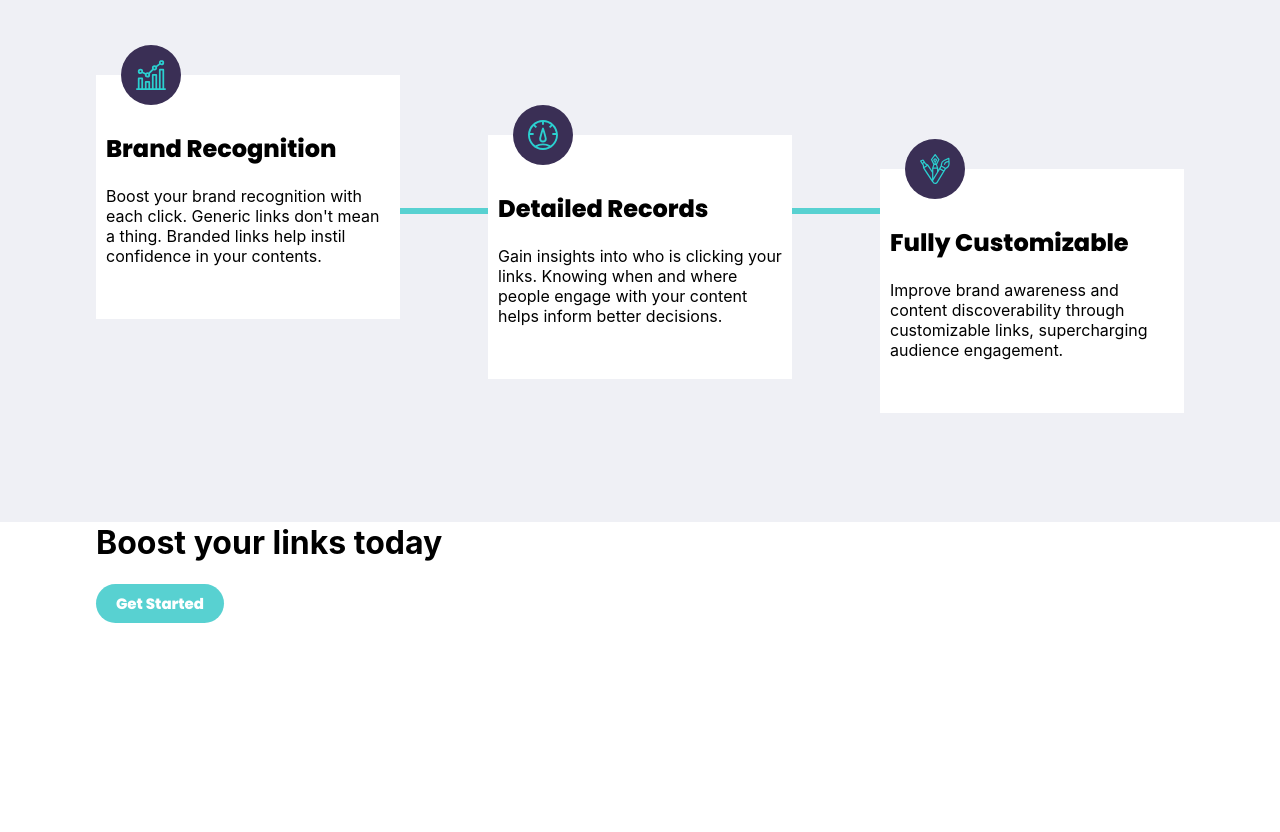
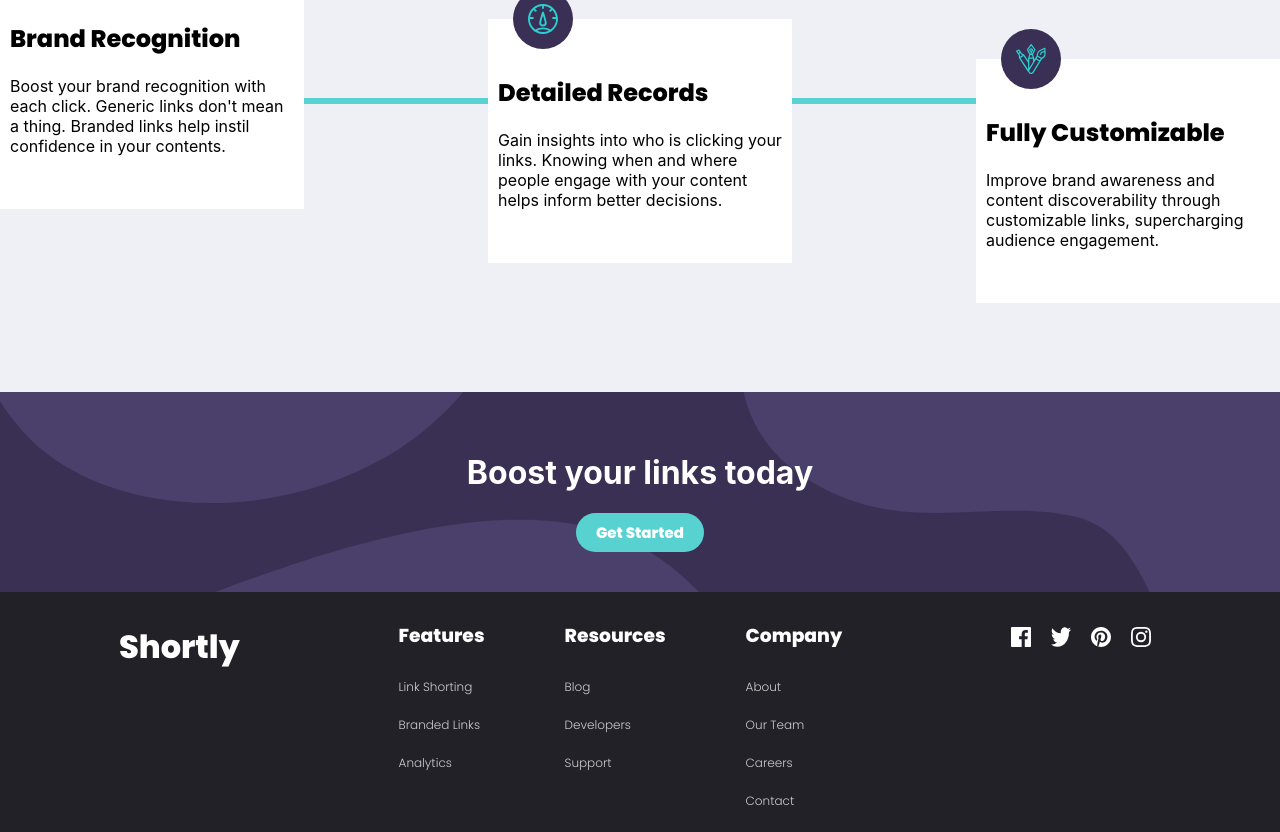
Before and after one commit to primelos/URL_shortening_API, a React (Create React App) app: page / in a window 1280 px wide. Shown: the part 1280-2112 px from the top of the page. Before the commit the page ends 1903 px from the top, so only its background shows below. Built offline with nearby package versions, Linux system fonts and the light colour scheme.

Commit message:
completed layout now working on mobile view, fixed copy state and color chnage

```diff
--- a/src/App.css
+++ b/src/App.css
@@ -2,4 +2,10 @@
   width: 100%;
   margin: 0 auto;
   overflow: hidden;
+
 }
+@media only screen and (max-width: 450px) {
+  .App {
+    overflow: initial;
+  }
+}
--- a/src/App.js
+++ b/src/App.js
@@ -4,27 +4,35 @@ import Navbar from "./components/navbar";
 import IntroBody from "./components/introBody";
 import styled from "styled-components";
 import Search from "./components/search";
-import AdvancedStatistics from "./components/advanceStatistics";
+// import AdvancedStatistics from "./components/advanceStatistics";
 import BoostLinks from "./components/boost";
+import Footer from "./components/footer";
 
 function App() {
   return (
+    <>
       <div className="App">
         <AppContainer>
           <Navbar />
           <IntroBody />
           <Search />
-        <BoostLinks />
         </AppContainer>
       </div>
+      <BoostLinks />
+      <Footer />
+    </>
   );
 }
 
 export default App;
 
 const AppContainer = styled.div`
-  width: 85%;
-  margin: 0 auto;
+  /* width: 85%; */
+  /* margin: 0 auto; */
   position: relative;
   height: 100%;
+
+  @media screen and (max-width: 450px) {
+    width: 100%;
+  }
 `;
--- a/src/components/advanceStatistics/index.jsx
+++ b/src/components/advanceStatistics/index.jsx
@@ -8,12 +8,16 @@ const AdvancedStatistics = ({ shortenUrl, copyState, handleCopy }) => {
       {shortenUrl.length > 0 &&
         shortenUrl.map((item) => (
           <UrlShortLink key={item.id}>
-            <OldLink>{item.urlOld}</OldLink>
+            <OldLink>
+              {item.urlOld.length < 20
+                ? `${item.urlOld}`
+                : `${item.urlOld.substring(0, 60)}...`}
+            </OldLink>
             <ShortLink href={item.urlShort}>{item.urlShort}</ShortLink>
             <ButtonLink
               item={item}
               copyState={copyState}
-              text={copyState ? "Copied!" : "Copy"}
+              text={item.copyBool ? "Copied!" : "Copy"}
               handleCopy={handleCopy}
             />
           </UrlShortLink>
@@ -29,7 +33,7 @@ const AdvancedStatistics = ({ shortenUrl, copyState, handleCopy }) => {
       <ContentWrapper>
         <Content style={{ position: "relative", top: "119px" }}>
           <ContentImage>
-            <img w src="images/icon-brand-recognition.svg" alt="" />
+            <img src="images/icon-brand-recognition.svg" alt="" />
           </ContentImage>
           <ContentTitle>Brand Recognition</ContentTitle>
           <ContentParagraph>
@@ -37,7 +41,7 @@ const AdvancedStatistics = ({ shortenUrl, copyState, handleCopy }) => {
             mean a thing. Branded links help instil confidence in your contents.
           </ContentParagraph>
         </Content>
-        <Content style={{ position: "relative", top: "179px" }}>
+        <Content style={{ position: "relative", top: "173px" }}>
           <ContentImage>
             <img src="images/icon-detailed-records.svg" alt="" />
           </ContentImage>
@@ -77,6 +81,12 @@ const Container = styled.div`
   position: relative;
   top: 20px;
   padding-bottom: 300px;
+  @media screen and (max-width: 450px) {
+    margin-left: 0;
+    padding-left: 0;
+    margin-right: 0;
+    padding-right: 0;
+  }
 `;
 
 const UrlShortLink = styled.div`
@@ -90,10 +100,12 @@ const UrlShortLink = styled.div`
   padding-left: 15px;
   margin: 15px 0;
   font-family: "Poppins", sans-serif;
-  /* font-weight: 1s00; */
+  text-overflow: ellipsis;
 `;
 const OldLink = styled.a`
   flex: 1;
+  text-align: left;
+  text-overflow: ellipsis;
 `;
 const ShortLink = styled.a`
   color: #58d1d1;
@@ -120,7 +132,13 @@ const ContentWrapper = styled.div`
   display: flex;
   justify-content: space-between;
   position: relative;
+  @media screen and (max-width: 450px) {
+    flex-direction: column;
+    justify-content: center;
+    align-items: center;
+  }
 `;
+
 const Content = styled.div`
   background-color: #fff;
   width: 284px;
--- a/src/components/boost/index.jsx
+++ b/src/components/boost/index.jsx
@@ -13,6 +13,19 @@ const BoostLinks = () => {
 
 export default BoostLinks;
 
-const Container = styled.div``;
+const Container = styled.div`
+  background-image: url("/images/bg-boost-desktop.svg");
+  background-repeat: no-repeat;
+  background-size: cover;
+  object-fit: contain;
+  background-color: #3a3054;
+  height: 140px;
+  color: #fff;
+  display: flex;
+  flex-direction: column;
+  justify-content: center;
+  align-items: center;
+  padding: 30px 0;
+`;
 
 const Title = styled.h1``;
--- a/src/components/buttonLink/ButtonLink.jsx
+++ b/src/components/buttonLink/ButtonLink.jsx
@@ -2,14 +2,15 @@ import React from "react";
 import styled from "styled-components";
 
 const ButtonLink = (props) => {
-  console.log("props", props);
+  // console.log("props", props);
 
   return (
     <ButtonWrapper>
       {props.copyState === true || props.copyState === false ? (
         <ButtonMeta
+          style={{ backgroundColor: props.item.copyBool ? "#393051" : "" }}
           onClick={(e) => {
-            props.handleCopy(props.item.urlShort);
+            props.handleCopy(props.item);
           }}
         >
           {props.text}
@@ -26,6 +27,9 @@ export default ButtonLink;
 const ButtonWrapper = styled.div`
   border-radius: 5px;
   padding: 5px 10px;
+  @media screen and (max-width: 450px) {
+    width: 100%;
+  }
 `;
 
 const ButtonMeta = styled.button`
@@ -34,7 +38,6 @@ const ButtonMeta = styled.button`
   border: none;
   font-size: 13px;
   background-color: #58d1d1;
-
   color: #fff;
   font-weight: bold;
   font-family: "Poppins", sans-serif;
@@ -42,4 +45,7 @@ const ButtonMeta = styled.button`
     cursor: pointer;
     background-color: #9ce2e2;
   }
+  @media screen and (max-width: 450px) {
+    width: 100%;
+  }
 `;
--- /dev/null
+++ b/src/components/footer/index.jsx
@@ -0,0 +1,116 @@
+import React from "react";
+import styled from "styled-components";
+
+const Footer = () => {
+  return (
+    <Container>
+      <TitleContainer>
+        <Title>Shortly</Title>
+      </TitleContainer>
+      <LinksContainer>
+        <RowContainer>
+          <ShortCuth3>Features</ShortCuth3>
+          <ShortCut>Link Shorting</ShortCut>
+          <ShortCut>Branded Links</ShortCut>
+          <ShortCut>Analytics</ShortCut>
+        </RowContainer>
+        <RowContainer>
+          <ShortCuth3>Resources</ShortCuth3>
+          <ShortCut>Blog</ShortCut>
+          <ShortCut>Developers</ShortCut>
+          <ShortCut>Support</ShortCut>
+        </RowContainer>
+        <RowContainer>
+          <ShortCuth3>Company</ShortCuth3>
+          <ShortCut>About</ShortCut>
+          <ShortCut>Our Team</ShortCut>
+          <ShortCut>Careers</ShortCut>
+          <ShortCut>Contact</ShortCut>
+        </RowContainer>
+      </LinksContainer>
+      <IconContainer>
+        <Icon src="images/icon-facebook.svg" />
+        <Icon src="images/icon-twitter.svg" />
+        <Icon src="images/icon-pinterest.svg" />
+        <Icon src="images/icon-instagram.svg" />
+      </IconContainer>
+    </Container>
+  );
+};
+
+export default Footer;
+
+const Container = styled.div`
+  background-color: #232128;
+  display: flex;
+  height: 30vh;
+  width: 100%;
+  max-width: 100%;
+  justify-content: space-evenly;
+  font-family: "Poppins", sans-serif;
+
+  @media screen and (max-width: 450px) {
+    display: flex;
+    flex-direction: column;
+    height: 100%;
+    justify-content: center;
+    align-items: center;
+    text-align: center;
+    padding-bottom: 30px;
+  }
+`;
+
+const TitleContainer = styled.div`
+  margin-top: 10px;
+`;
+
+const Title = styled.h1`
+  color: #fff;
+`;
+
+const LinksContainer = styled.div`
+  display: flex;
+  justify-content: flex-start;
+  justify-content: center;
+  margin-top: 10px;
+  @media screen and (max-width: 450px) {
+    flex-direction: column;
+  }
+`;
+
+const RowContainer = styled.div`
+  display: flex;
+  flex-direction: column;
+  margin: 0 40px;
+`;
+
+const ShortCuth3 = styled.h3`
+  color: #fff;
+`;
+
+const ShortCut = styled.a`
+  color: #cccccc;
+  font-size: 12px;
+  padding: 10px 0;
+  &:hover {
+    color: #58d1d1;
+    cursor: pointer;
+  }
+`;
+
+const IconContainer = styled.div`
+  display: flex;
+  justify-content: center;
+  align-items: flex-start;
+`;
+
+const Icon = styled.img`
+  width: 20px;
+  height: 20px;
+  margin: 35px 10px 0 10px;
+  &:hover {
+    cursor: pointer;
+    filter: invert(0.35) sepia(0.5) saturate(4.6) hue-rotate(151.2deg)
+      brightness(1);
+  }
+`;
--- a/src/components/introBody/index.jsx
+++ b/src/components/introBody/index.jsx
@@ -30,23 +30,46 @@ const IntroContainer = styled.div`
   max-width: 100%;
   width: 100%;
   padding-bottom: 80px;
+  @media (max-width: 450px) {
+    flex-direction: column-reverse;
+    height: 100%;
+    justify-content: center;
+    align-items: center;
+  }
 `;
 
 const BodyWrapper = styled.div`
   max-width: 60%;
   width: 60%;
   padding-bottom: 140px;
+  @media screen and (max-width: 450px) {
+    max-width: 100%;
+    text-align: center;
+    display: flex;
+    justify-content: center;
+    align-items: center;
+    flex-direction: column;
+    width: 100%;
+    padding-bottom: 40px;
+  }
+
   h1 {
     font-size: 70px;
     font-weight: bold;
     width: 80%;
     max-width: 80%;
     margin: 60px 0 0 0;
+    @media screen and (max-width: 450px) {
+      font-size: 40px;
+    }
   }
   p {
     width: 50%;
     color: grey;
     margin: 5px 0 30px 0;
+    @media screen and (max-width: 450px) {
+      width: 66%;
+    }
   }
 `;
 
@@ -57,4 +80,11 @@ const ImageWrapper = styled.div`
     max-height: 800px;
     color: #f0f1f6;
   }
+  @media screen and (max-width: 450px) {
+    max-width: 100%;
+    img {
+      max-width: 100%;
+      max-height: 100%;
+    }
+  }
 `;
--- a/src/components/navbar/index.jsx
+++ b/src/components/navbar/index.jsx
@@ -38,21 +38,6 @@ const LeftNavWrapper = styled.div`
   flex: 1;
 `;
 
-const LeftNav = styled.ul`
-  display: flex;
-  justify-content: space-between;
-  align-items: center;
-  list-style-type: none;
-  padding-left: 0;
-
-  width: 400px;
-  li:first-child {
-    font-family: "Source Sans Pro", sans-serif !important;
-    font-size: 35px;
-    color: #121117;
-  }
-`;
-
 const NavItem = styled.li`
   font-family: "Poppins", sans-serif;
   text-decoration: none;
@@ -61,6 +46,24 @@ const NavItem = styled.li`
   &:hover {
     color: #121117;
     cursor: pointer;
+  }
+`;
+const LeftNav = styled.ul`
+  display: flex;
+  justify-content: space-between;
+  align-items: center;
+  list-style-type: none;
+  padding-left: 0;
+  width: 400px;
+  li:first-child {
+    font-family: "Source Sans Pro", sans-serif !important;
+    font-size: 35px;
+    color: #121117;
+  }
+  @media screen and (max-width: 450px) {
+    li:not(:first-child) {
+      display: none;
+    }
   }
 `;
 
@@ -74,4 +77,7 @@ const RightNav = styled.div`
   align-items: center;
   list-style-type: none;
   margin-right: 78px;
+  @media screen and (max-width: 450px) {
+    display: none;
+  }
 `;
```
Also changed, not shown: src/components/search/index.jsx (+31 -12 lines). Lines whose indentation alone changed are shown as unchanged.
